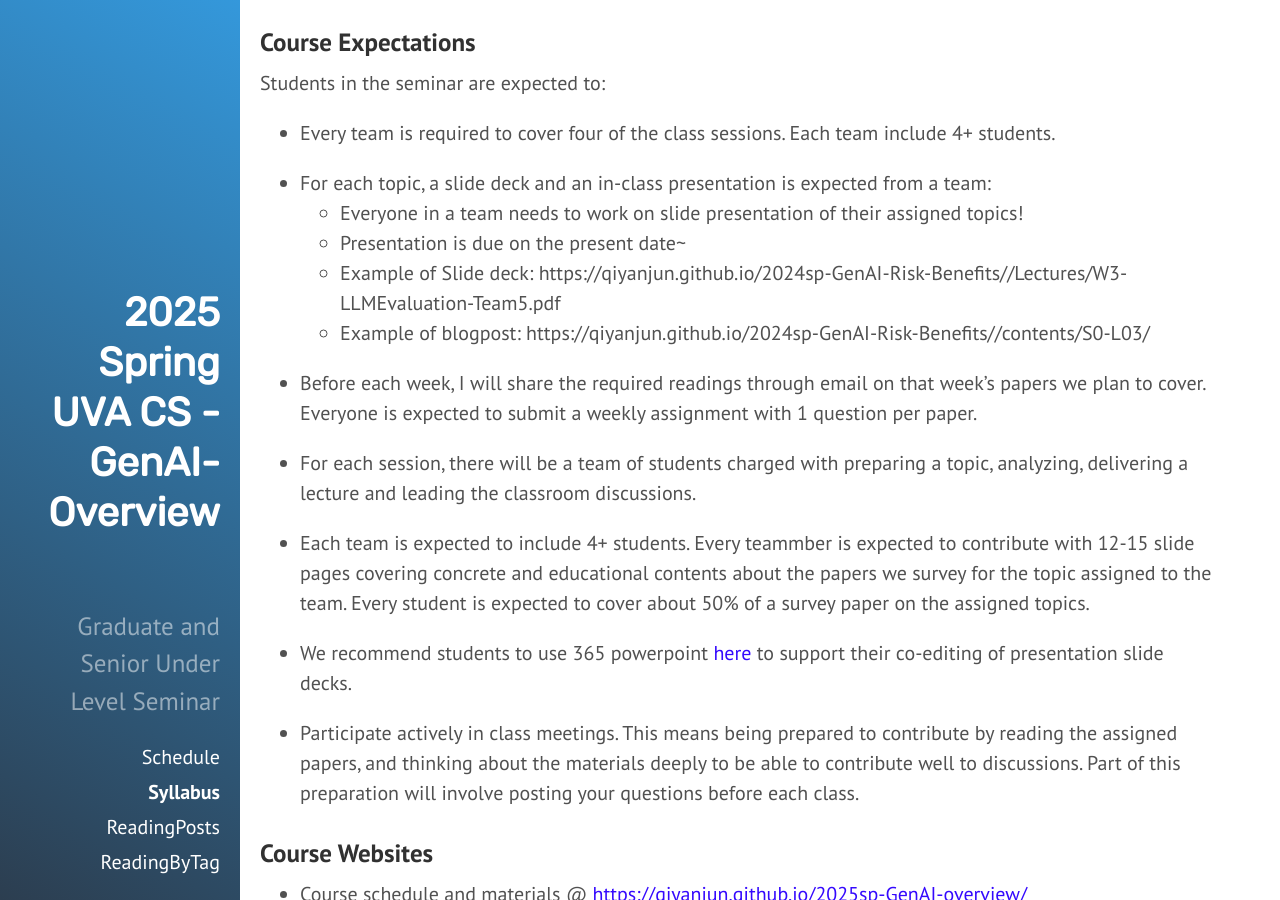
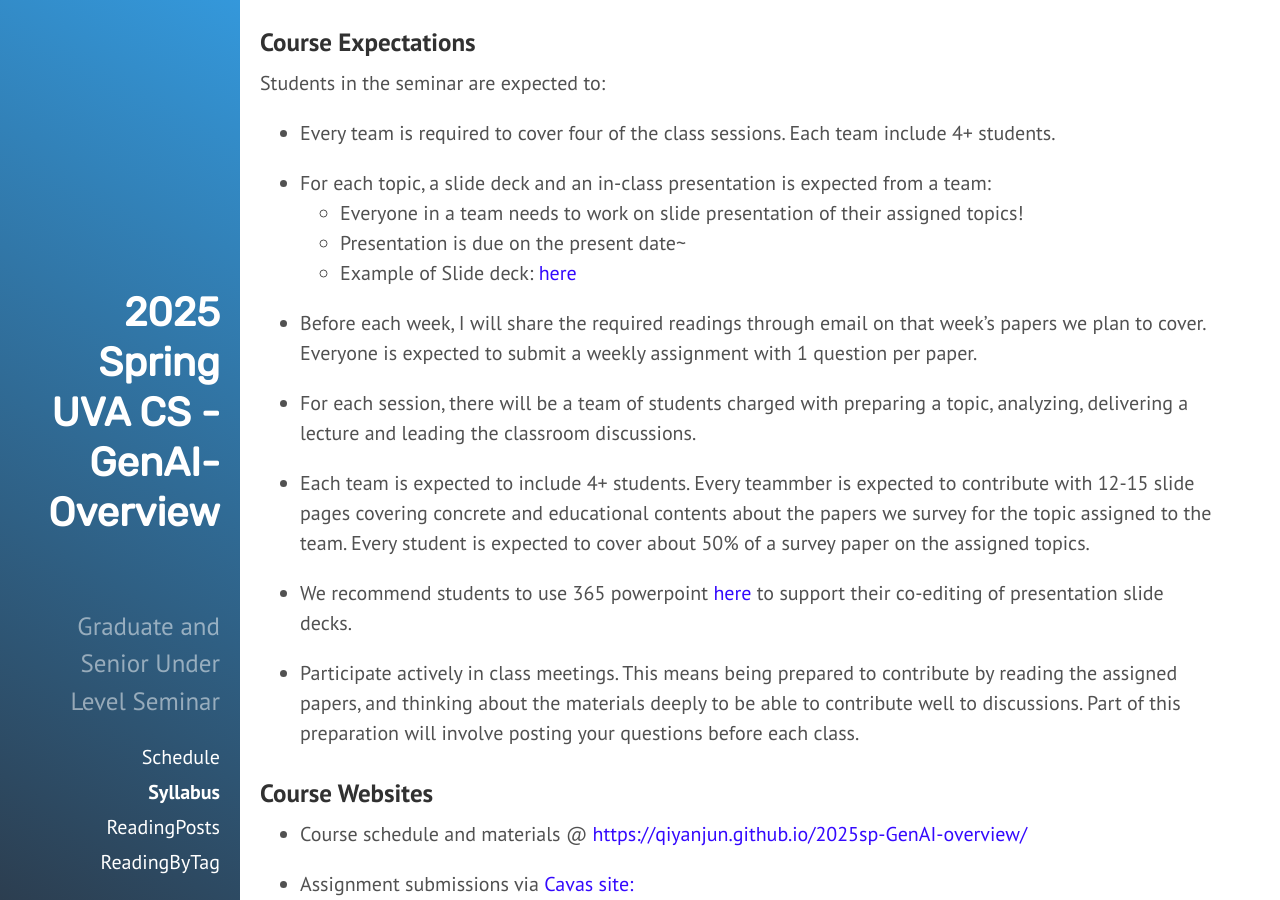
Before and after one commit to qiyanjun/2025sp-GenAI-overview, a Jekyll site: the page built from About.md, in a window 1280 px wide and 900 px high, scrolled down 807 px. Built offline with Jekyll 4.4.1, drawn with Linux system fonts in a browser that asks for light colours.

Commit message:
remove students' blogpost ask

```diff
--- a/About.md
+++ b/About.md
@@ -38,8 +38,8 @@ Students in the seminar are expected to:
 + For each topic, a slide deck and an in-class presentation is expected from a team:
   - Everyone in a team needs to work on slide presentation of their assigned topics!
   - Presentation is due on the present date~
-  - Example of Slide deck: https://qiyanjun.github.io/2024sp-GenAI-Risk-Benefits//Lectures/W3-LLMEvaluation-Team5.pdf
-  - Example of blogpost: https://qiyanjun.github.io/2024sp-GenAI-Risk-Benefits//contents/S0-L03/
+  - Example of Slide deck: [here](https://qiyanjun.github.io/2024sp-GenAI-Risk-Benefits//Lectures/W3-LLMEvaluation-Team5.pdf)
+
 
 
 + Before each week, I will share the required readings through email on that week’s papers we plan to cover. Everyone is expected to submit a weekly assignment with 1 question per paper.
--- a/index.html
+++ b/index.html
@@ -38,7 +38,7 @@ desc: 'Website for 2025 Spring -UVA-CS 2025sp-GenAI-Overview (Graduate and Under
  <h3><b>
   <th>Date</th>
   <th>Week</th>
-  <th>Title / Blogpost</th>
+  <th>Title / Information </th>
   <th>SlideDeck</th>
   <th>Topic</th>
   <th>Lead Team</th>
```
